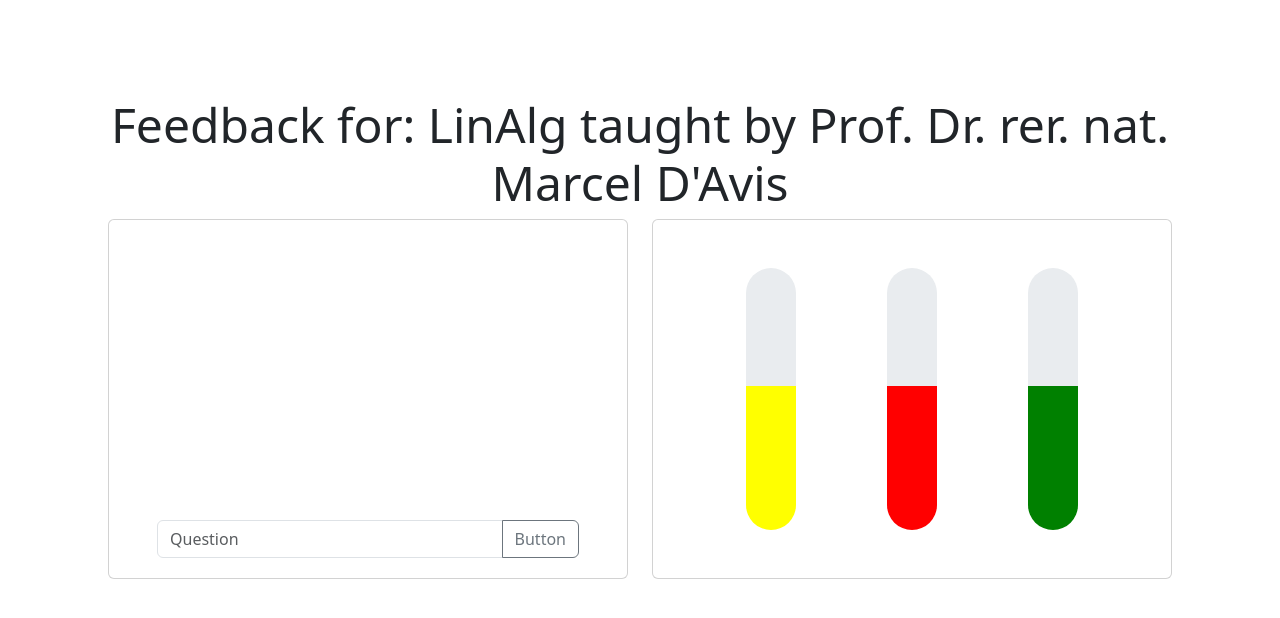
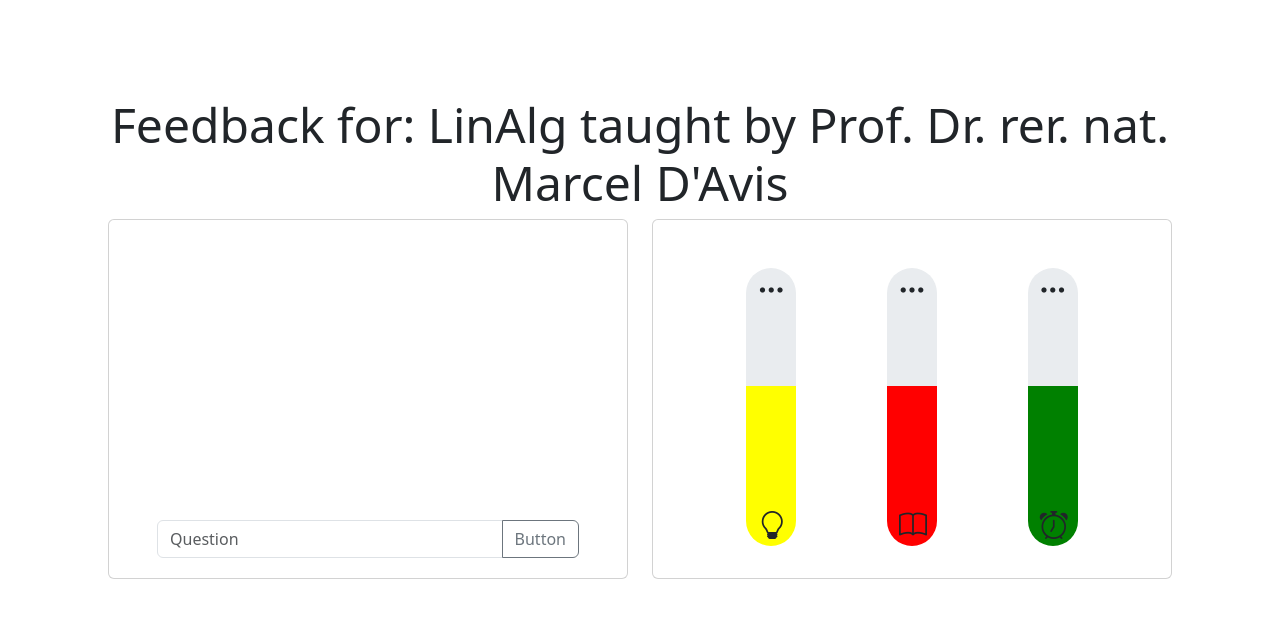
Before and after one commit to j0lev/swipeback-frontend, a React (Vite) app: page /fb/1 in a window 1280 px wide. Shown: the top 618 px of the page. Built offline with nearby package versions, Linux system fonts and the light colour scheme.

Commit message:
fixing positionning of icons

```diff
--- a/src/components/iconselector.jsx
+++ b/src/components/iconselector.jsx
@@ -1,5 +1,6 @@
 
 import { useId } from "react";
+import "bootstrap-icons/font/bootstrap-icons.min.css";
 //import { Alarm, Book, Lightbulb } from "react-bootstrap-icons";
 
 function Iconselector(props){
--- a/src/components/verticalSlider.jsx
+++ b/src/components/verticalSlider.jsx
@@ -1,13 +1,14 @@
 import "../styles/fb_page_slider.css";
+import "bootstrap-icons/font/bootstrap-icons.min.css";
 //import { Alarm, Book, Lightbulb, ThreeDots } from "react-bootstrap-icons";
 import { useId } from "react";
 
 function VerticalSlider(props) {
     let barvolume = useId();
     let iconList = [
-            <i class="bi bi-lightbulb"></i>,
-            <i class="bi bi-book"></i>,
-            <i class="bi bi-alarm"></i>
+            <i class="bi bi-lightbulb fs-3"></i>,
+            <i class="bi bi-book fs-3"></i>,
+            <i class="bi bi-alarm fs-3"></i>
         ]
     let bar = useId();
     let infobox = useId();
@@ -39,7 +40,7 @@ function VerticalSlider(props) {
                             <div id={bar} onClick={onClickSlide} className="progress-bar" role="progressbar" aria-valuenow="50" aria-valuemin="0" aria-valuemax="100" style={{ height: "50%" , background: props.color}}></div>
 
                             <div  className="icon-dot-box" onClick={onClickInformation}>
-                                <i class="bi bi-three-dots"></i>
+                                <i class="bi bi-three-dots fs-3"></i>
 
 
                             </div>
```
